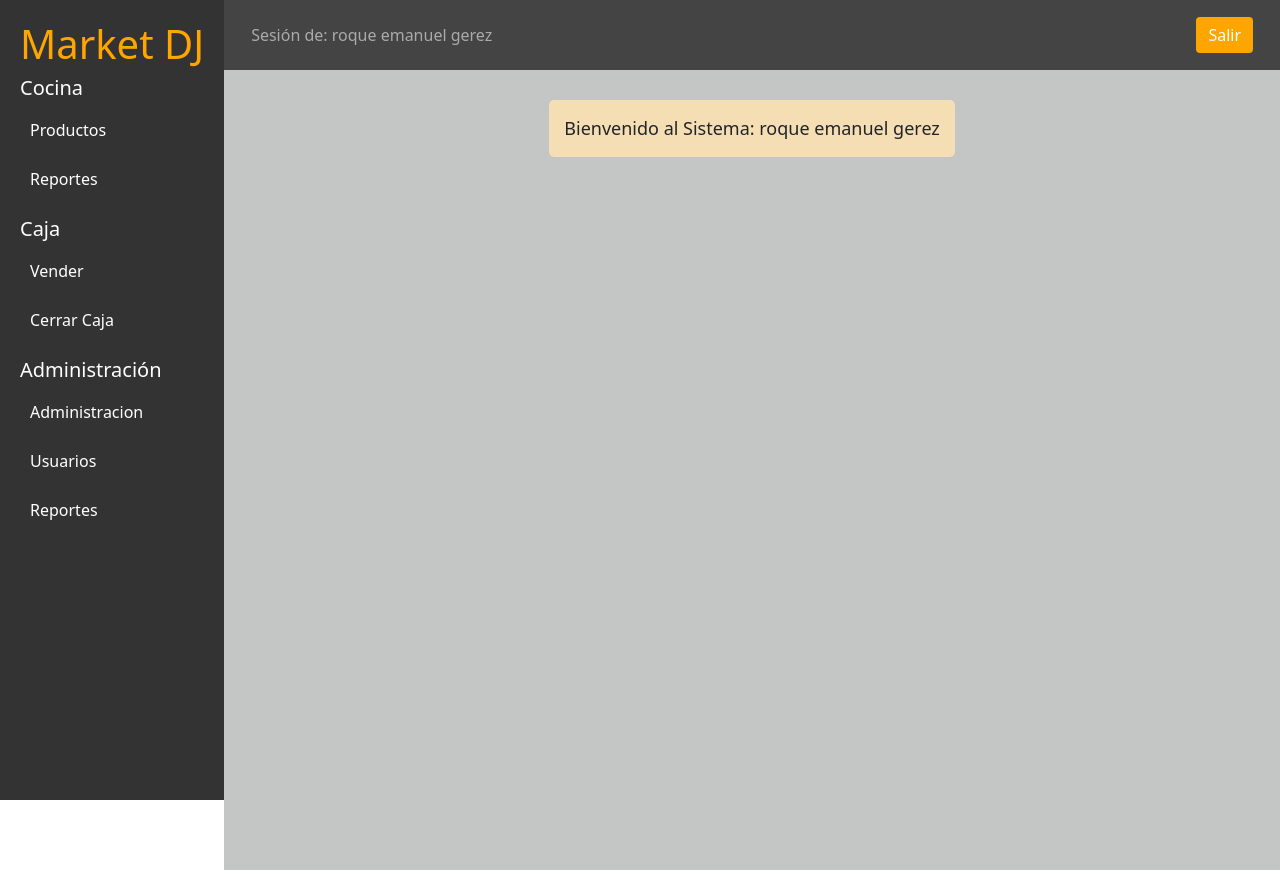
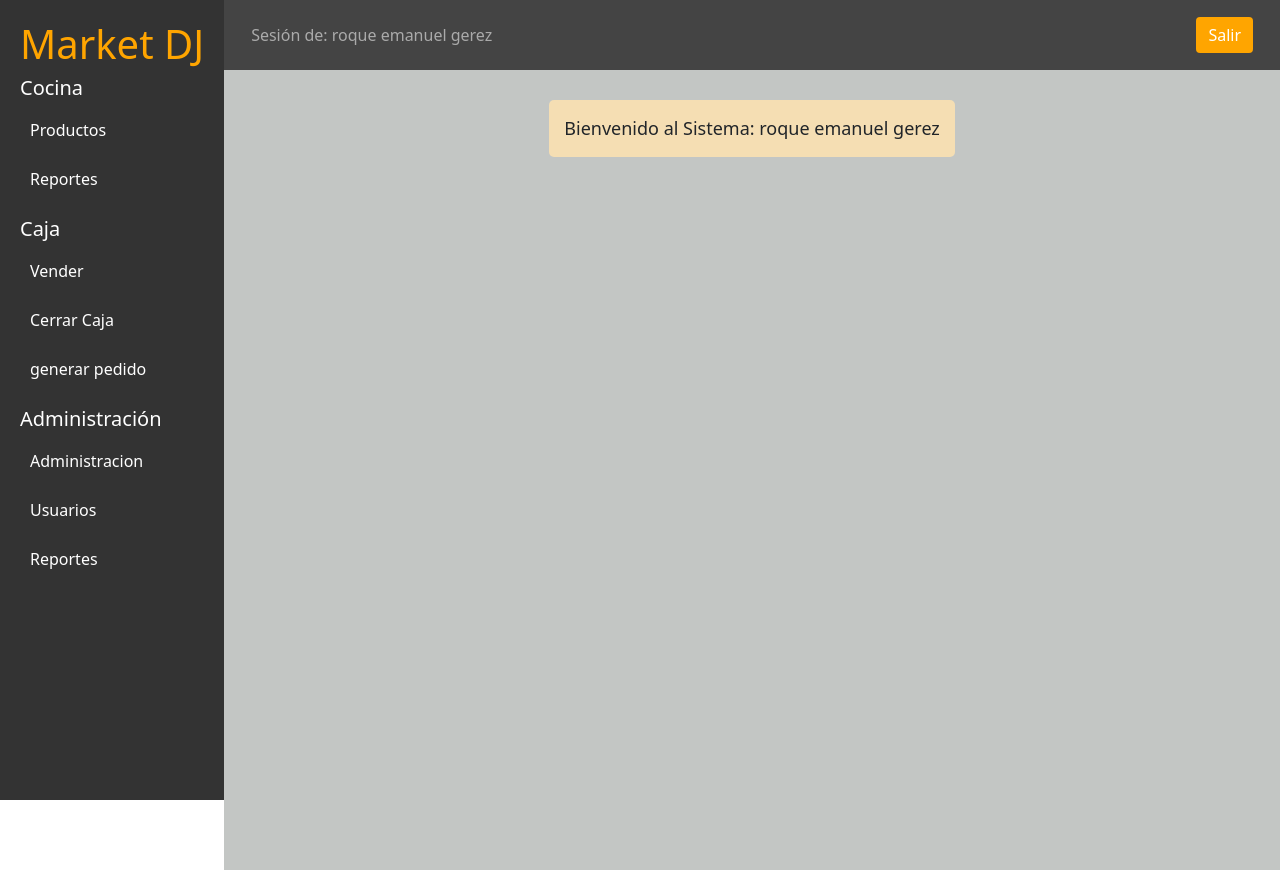
Before and after one commit to roque01212/brunette, a Django app: page /panel/ in a window 1280 px wide. Run offline with Django 5.2, Linux system fonts and the light colour scheme; a user stored in the database is signed in; some libraries are stand-ins or nearby versions.

Commit message:
agregando los cambios en mi casa

```diff
--- a/brunette/settings.py
+++ b/brunette/settings.py
@@ -38,6 +38,7 @@ INSTALLED_APPS = [
     'django.contrib.messages',
     'django.contrib.staticfiles',
     'applications.caja',
+    # app locales
     'applications.users',
     'applications.cocina',
     'applications.home',
--- a/templates/panel.html
+++ b/templates/panel.html
@@ -23,6 +23,7 @@
                 <h5>Caja</h5>
                 <a href="#">Vender</a>
                 <a href="#">Cerrar Caja</a>
+                <a href="#">generar pedido</a>
             </div>
             <div class="mt-3">
                 <h5>Administración</h5>
```
Also changed, not shown: db.sqlite3, 1 other file.
